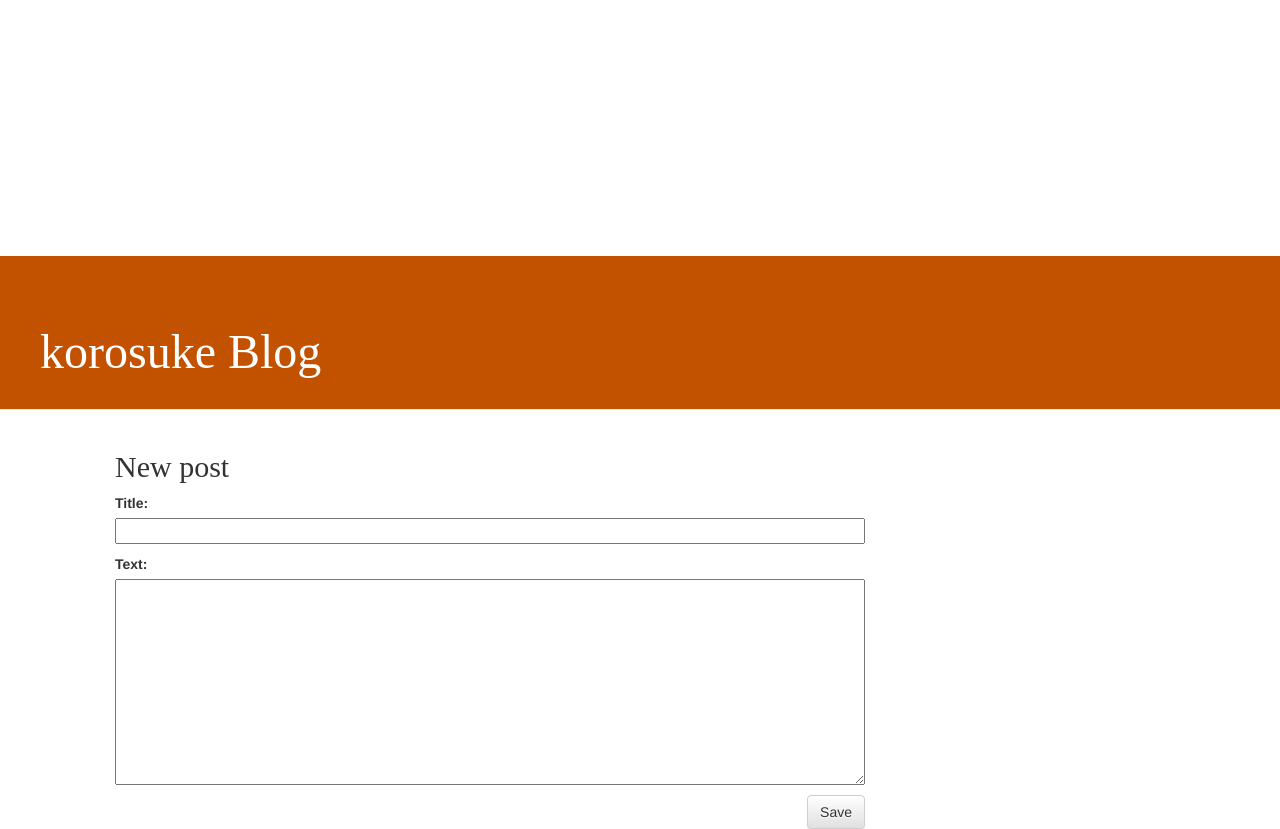
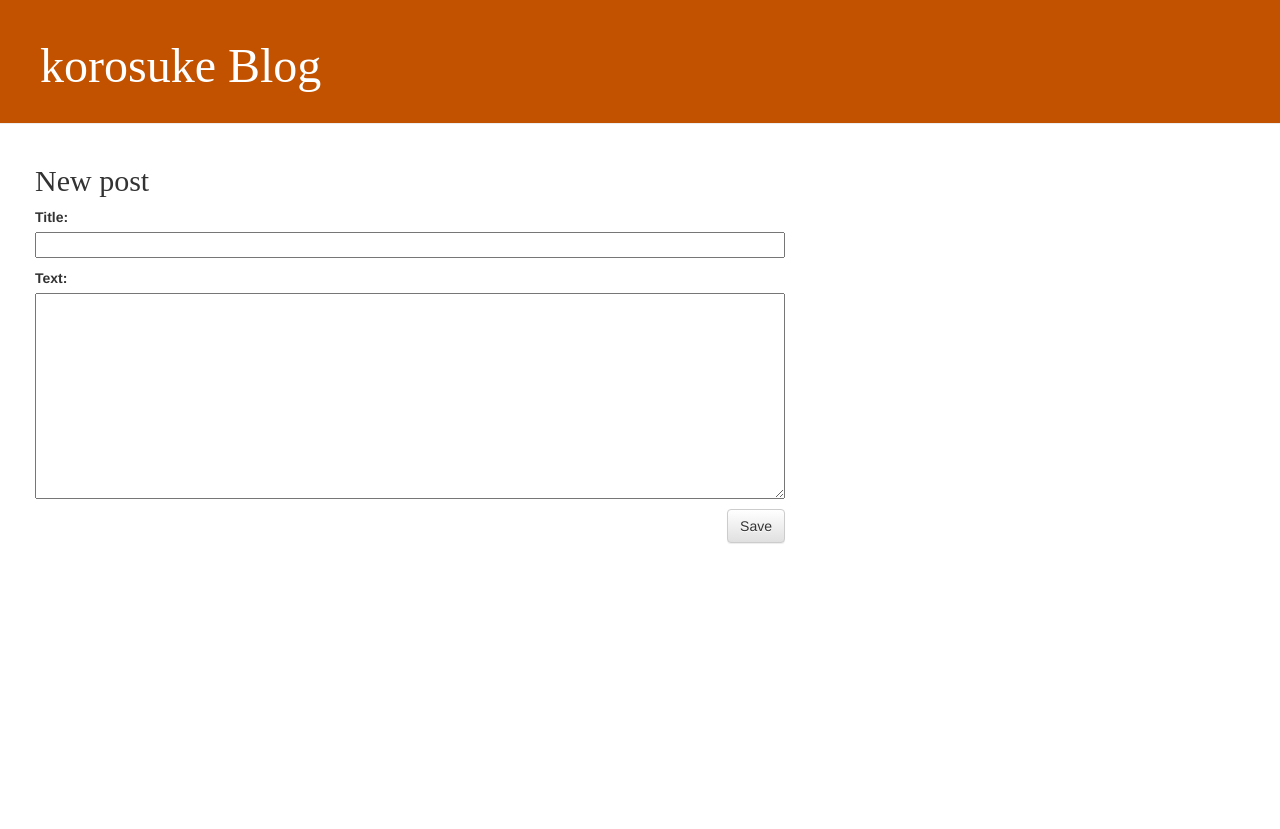
Before and after one commit to shinyamatsusako/my-first-blog, a Django app: page /post/new/ in a window 1280 px wide. After the commit the page ends 544 px from the top, so only its background shows below. Run offline with Django 3.2, Linux system fonts and the light colour scheme; some libraries are stand-ins or nearby versions.

Commit message:
Added view and template for detailed blog post as well as CSS for the site.

```diff
--- a/blog/static/css/blog.css
+++ b/blog/static/css/blog.css
@@ -1,7 +1,7 @@
 .page-header {
     background-color: #C25100;
-    margin-top: 20%;
-    padding: 50px 20px 20px 40px;
+    margin-top: 0;
+    padding: 20px 20px 20px 40px;
 }
 
 .page-header h1, .page-header h1 a, .page-header h1 a:visited, .page-header h1 a:active {
@@ -11,7 +11,7 @@
 }
 
 .content {
-    margin-left: 100px;
+    margin-left: 20px;
 }
 
 h1, h2, h3, h4 {
```
